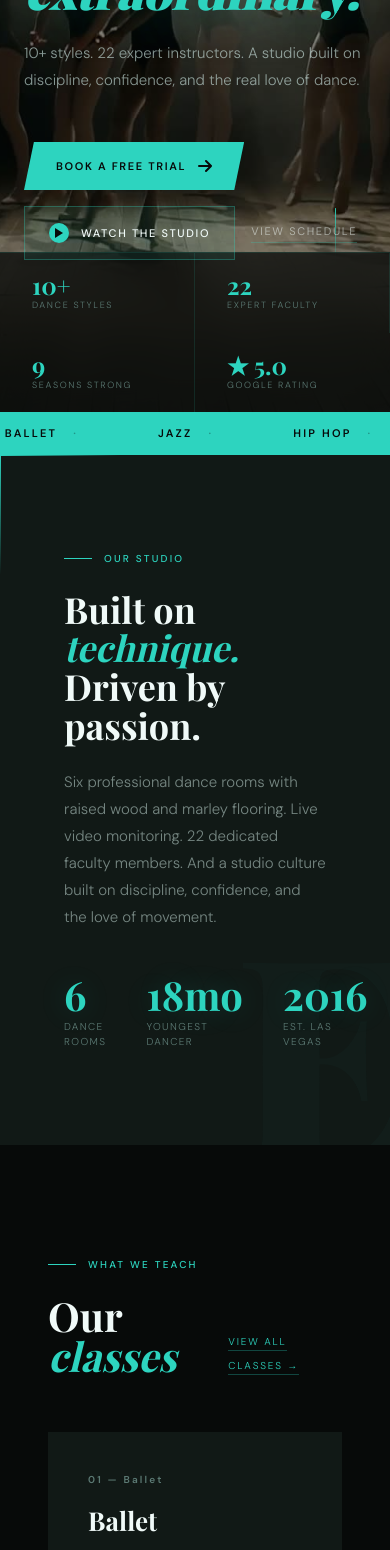
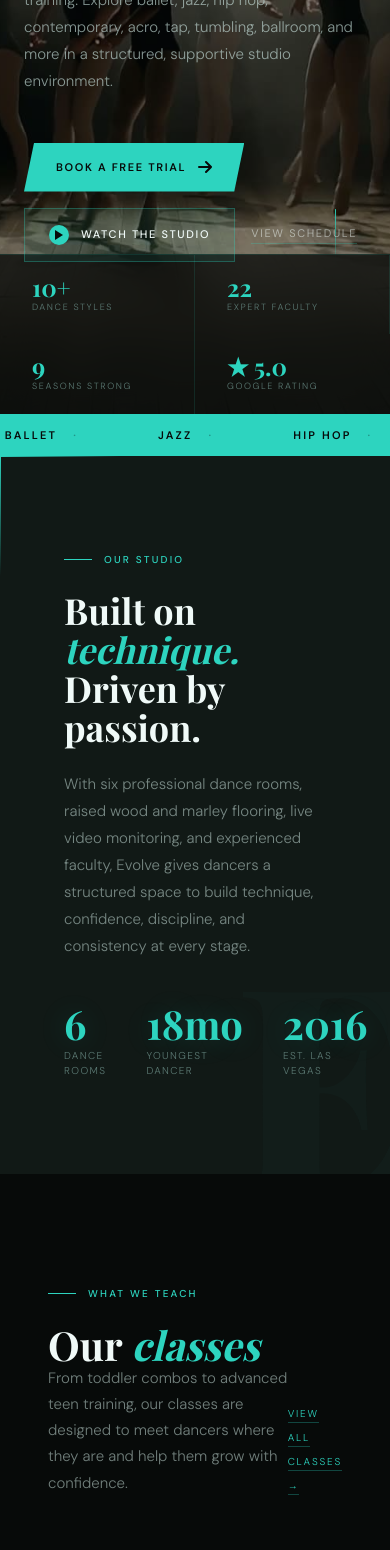
Before and after one commit to vizantirmarketing-alt/evolve-dance, a Next.js app: page / in a window 390 px wide. Shown: the part 432-1982 px from the top of the page. Built offline with nearby package versions, Linux system fonts and the light colour scheme.

Commit message:
update homepage copy — hero subcopy, studio, faculty, reviews, project, enroll sections

```diff
--- a/components/sections/HomeSections.tsx
+++ b/components/sections/HomeSections.tsx
@@ -3,6 +3,7 @@
 import Link from 'next/link'
 import { useEffect, useRef, useState } from 'react'
 import { cn } from '@/lib/utils'
+import { siteConfig } from '@/data/site'
 
 // ─────────────────────────────────────────
 // SHARED COMPONENTS
@@ -113,7 +114,7 @@ export function AboutSection() {
         </Reveal>
         <Reveal delay={200}>
           <p className="text-[15px] font-light text-[rgba(200,224,219,0.55)] leading-[1.8] max-w-[420px] mb-11">
-            Six professional dance rooms with raised wood and marley flooring. Live video monitoring. 22 dedicated faculty members. And a studio culture built on discipline, confidence, and the love of movement.
+            {siteConfig.studioParagraph}
           </p>
         </Reveal>
         <Reveal delay={300}>
@@ -171,9 +172,14 @@ export function ClassesSection() {
         <div>
           <Reveal><SectionEyebrow label="What We Teach" /></Reveal>
           <Reveal delay={100}>
+            <>
               <h2 className="font-display font-bold text-[#f0faf8] leading-none" style={{ fontSize: 'clamp(40px, 5vw, 68px)' }}>
                 Our <em className="italic text-teal">classes</em>
               </h2>
+              <p className="text-[15px] font-light text-[rgba(200,224,219,0.55)] leading-[1.75]">
+                {siteConfig.classesIntro}
+              </p>
+            </>
           </Reveal>
         </div>
         <Reveal>
@@ -248,9 +254,14 @@ export function ScheduleSection() {
       <Reveal><SectionEyebrow label="This Week" /></Reveal>
       <div className="flex items-end justify-between mt-4 mb-12">
         <Reveal delay={100}>
+          <>
             <h2 className="font-display font-bold text-[#f0faf8] leading-none" style={{ fontSize: 'clamp(40px, 5vw, 68px)' }}>
               Class <em className="italic text-teal">schedule</em>
             </h2>
+            <p className="text-[15px] font-light text-[rgba(200,224,219,0.55)] leading-[1.8]">
+              {siteConfig.scheduleIntro}
+            </p>
+          </>
         </Reveal>
         <Link href="/classes#schedule" className="text-[10px] tracking-[0.18em] uppercase text-teal no-underline border-b border-[rgba(45,212,191,0.3)] pb-0.5 mb-1.5 hover:border-teal transition-colors">
           Full Schedule →
@@ -355,9 +366,14 @@ export function InstructorsSection() {
       <Reveal><SectionEyebrow label="The Faculty" /></Reveal>
       <div className="flex items-end justify-between mt-4 mb-14">
         <Reveal delay={100}>
+          <>
             <h2 className="font-display font-bold text-[#f0faf8] leading-none" style={{ fontSize: 'clamp(40px, 5vw, 68px)' }}>
               Meet our <em className="italic text-teal">instructors</em>
             </h2>
+            <p className="text-[15px] font-light text-[rgba(200,224,219,0.55)] leading-[1.75]">
+              {siteConfig.facultyIntro}
+            </p>
+          </>
         </Reveal>
         <Link href="/faculty" className="text-[10px] tracking-[0.18em] uppercase text-teal no-underline border-b border-[rgba(45,212,191,0.3)] pb-0.5 mb-1.5 hover:border-teal transition-colors">
           Full Faculty →
@@ -422,11 +438,16 @@ const testimonials = [
 export function TestimonialsSection() {
   return (
     <section className="bg-charcoal px-12 py-28">
-      <Reveal><SectionEyebrow label="What Families Say" /></Reveal>
+      <Reveal><SectionEyebrow label={siteConfig.reviewsLabel} /></Reveal>
       <Reveal delay={100}>
-        <h2 className="font-display font-bold mt-4 mb-14 text-[#f0faf8] leading-none" style={{ fontSize: 'clamp(40px, 5vw, 68px)' }}>
+        <>
+          <h2 className="font-display font-bold mt-4 mb-4 text-[#f0faf8] leading-none" style={{ fontSize: 'clamp(40px, 5vw, 68px)' }}>
             ★★★★★ <em className="italic text-teal">Reviews</em>
           </h2>
+          <p className="text-[15px] font-light text-[rgba(200,224,219,0.55)] leading-[1.75] mb-14">
+            {siteConfig.reviewsIntro}
+          </p>
+        </>
       </Reveal>
 
       <div className="grid grid-cols-1 md:grid-cols-[1.4fr_1fr_1fr] gap-px">
@@ -494,7 +515,7 @@ export function ProjectSection() {
 
         <Reveal delay={200}>
           <p className="text-[15px] font-light text-[rgba(200,224,219,0.55)] leading-[1.75] mb-11 max-w-[500px] mx-auto">
-            For dancers with the drive to go further. The Evolve Dance Project is our competitive company — serious training, real competition, and a team that pushes each other to be extraordinary.
+            {siteConfig.projectBody}
           </p>
         </Reveal>
 
@@ -535,7 +556,7 @@ export function EnrollSection() {
 
       <Reveal delay={200}>
         <p className="text-[15px] text-[rgba(7,10,9,0.65)] leading-[1.7] mb-8">
-          Registration is open for all levels and age groups — from 18 months to 18 years. First class is on us. Come see what Evolve is about.
+          {siteConfig.enrollBody}
         </p>
         <div className="flex gap-5 items-center">
           <Link
--- a/components/sections/VideoHeroSection.tsx
+++ b/components/sections/VideoHeroSection.tsx
@@ -3,6 +3,7 @@
 import { useEffect, useRef, useState } from 'react'
 import Link from 'next/link'
 import { motion, AnimatePresence } from 'framer-motion'
+import { siteConfig } from '@/data/site'
 
 // ── Types ────────────────────────────────────────────
 interface VideoHeroProps {
@@ -141,8 +142,7 @@ export default function VideoHeroSection({
               className="text-[15px] font-light leading-[1.8] mb-12 max-w-[420px]"
               style={{ color: 'rgba(200,224,219,0.65)' }}
             >
-              10+ styles. 22 expert instructors. A studio built on
-              discipline, confidence, and the real love of dance.
+              {siteConfig.heroSubcopy}
             </motion.p>
 
             {/* CTA buttons */}
--- a/data/site.ts
+++ b/data/site.ts
@@ -1,6 +1,24 @@
 export const siteConfig = {
   name: 'Evolve Dance Center',
   tagline: 'Where dancers become artists.',
+  heroSubcopy:
+    'Dance classes in Las Vegas for ages 18 months to 18 years, from first time dancers to focused training. Explore ballet, jazz, hip hop, contemporary, acro, tap, tumbling, ballroom, and more in a structured, supportive studio environment.',
+  studioHeading: 'Built on technique. Driven by passion.',
+  studioParagraph:
+    'With six professional dance rooms, raised wood and marley flooring, live video monitoring, and experienced faculty, Evolve gives dancers a structured space to build technique, confidence, discipline, and consistency at every stage.',
+  classesIntro:
+    'From toddler combos to advanced teen training, our classes are designed to meet dancers where they are and help them grow with confidence.',
+  scheduleIntro:
+    "Browse this week's classes by age, level, and style, then book a free trial to find the right fit.",
+  facultyIntro:
+    'Our faculty combines strong technical training, real performance experience, and a teaching style that helps dancers grow with confidence.',
+  reviewsLabel: 'Why families choose Evolve',
+  reviewsIntro:
+    'From structure and professionalism to confidence and growth, families trust Evolve to create a positive dance experience that lasts.',
+  projectBody:
+    "For dancers ready to take the next step, The Project is Evolve's competitive team, built for focused training, real commitment, and meaningful growth in a team driven environment.",
+  enrollBody:
+    'Registration is open for all ages and levels, from 18 months to 18 years. Whether your dancer is just getting started or ready for more focused training, a free trial is the best way to experience Evolve and find the right fit.',
   address: '6070 S Rainbow Blvd, Las Vegas, NV 89118',
   addressLine1: '6070 S Rainbow Blvd',
   addressLine2: 'Las Vegas, NV 89118',
```
Lines whose indentation alone changed are shown as unchanged.
